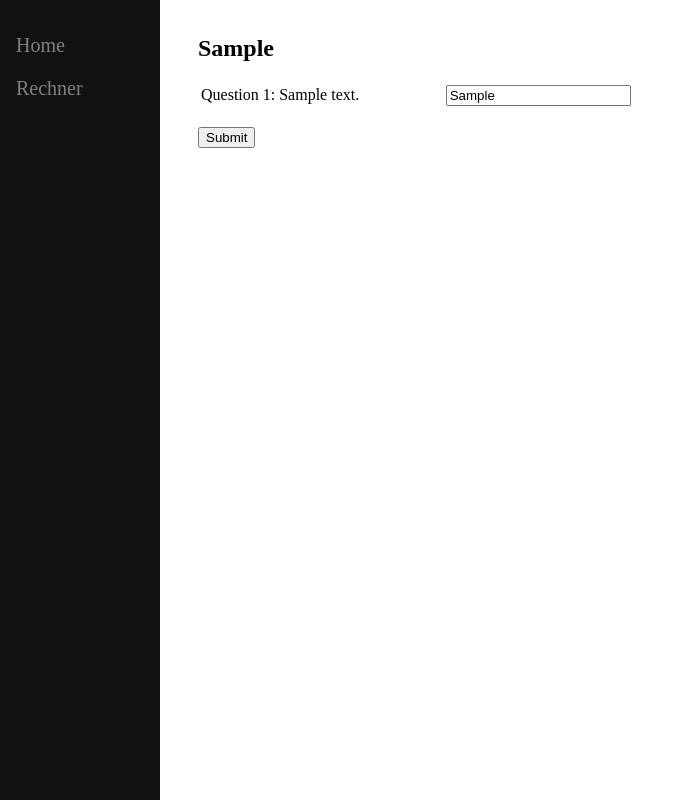
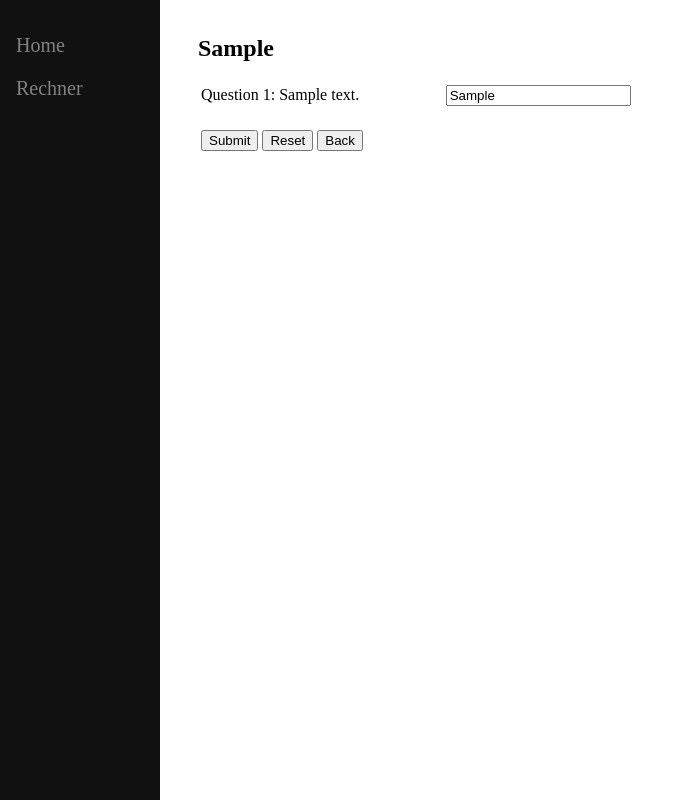
Before and after one commit to Kuhkaefer/Thg-Rechner, a Django app: template rechner/templates/rechner/show_simple_form.html in a window 1280 px wide. Shown: the whole page, without its empty margins (0-678 px from the left). Run offline with Django 3.2, Linux system fonts and the light colour scheme; the template is opened without the code that fills it: most values are stand-ins (such as "Sample title", 1, 10 or a date in 2020).

Commit message:
Reset und Back Button im Formular

```diff
--- a/rechner/templates/rechner/show_simple_form.html
+++ b/rechner/templates/rechner/show_simple_form.html
@@ -23,7 +23,13 @@
             {% endfor %}
         </table>
         <br>
-        <input type="submit" value="Submit">
+        <table>
+            <tr>
+                <td> <input type="submit" value="Submit"> </td>
+                <td> <input type="reset" value="Reset"> </td>
+                <td> <input type='button'  value="Back" onclick="location.href='{{button_link}}'"> </td>
+            </tr>
+        </table>
     </form>
 
 {% endblock %}
--- a/rechner/views.py
+++ b/rechner/views.py
@@ -93,6 +93,7 @@ def fill_event_template(request, template_id):
         'q_and_d':zip(questions,defaults,new_cat),
         'page_name':f"CO2 bei {event_template.name}",
         'page_header':f"Event: {event_template.name}",
+        'button_link':'/rechner'
     }
 
     # Render Form
```
